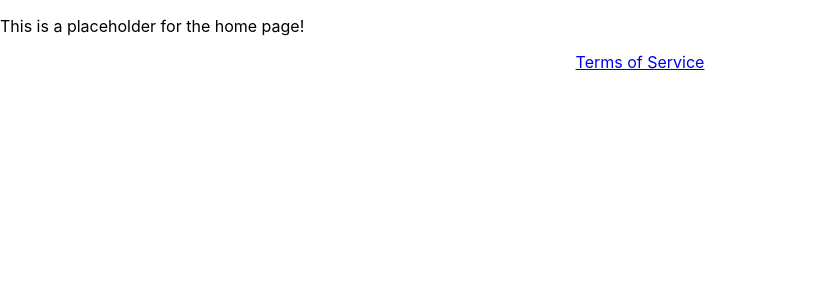
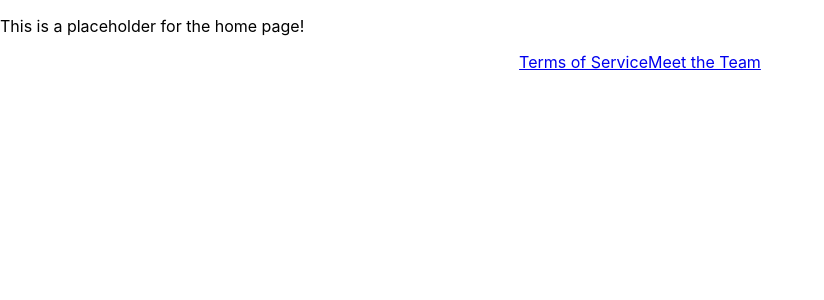
Before and after one commit to software-assignments-spring2021/project-setup-team-hatsukaichi-dynamic, a React (Create React App) app in the folder front-end/: page / in a window 1280 px wide. Shown: the top 300 px of the page, without its empty margins (0-824 px from the left). Built offline with nearby package versions, Linux system fonts and the light colour scheme.

Commit message:
add link for Meet the Team page

```diff
--- a/front-end/src/Footer.js
+++ b/front-end/src/Footer.js
@@ -1,10 +1,11 @@
 import React from 'react'
-import {Link} from 'react-router-dom'
+import { Link } from 'react-router-dom'
 
 function Footer() {
   return (
     <div id="footer-container">
-      <Link to="/terms-of-service">Terms of Service</Link>
+      <Link to="/terms-of-service" className="footer-links">Terms of Service</Link>
+      <Link to="/meet-the-team" className="footer-links">Meet the Team</Link>
     </div>
   );
 }
```
